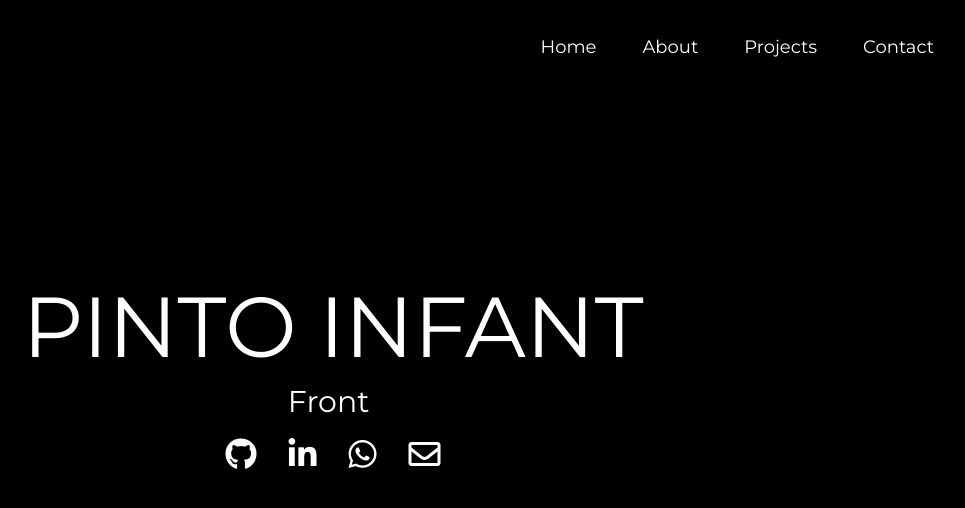
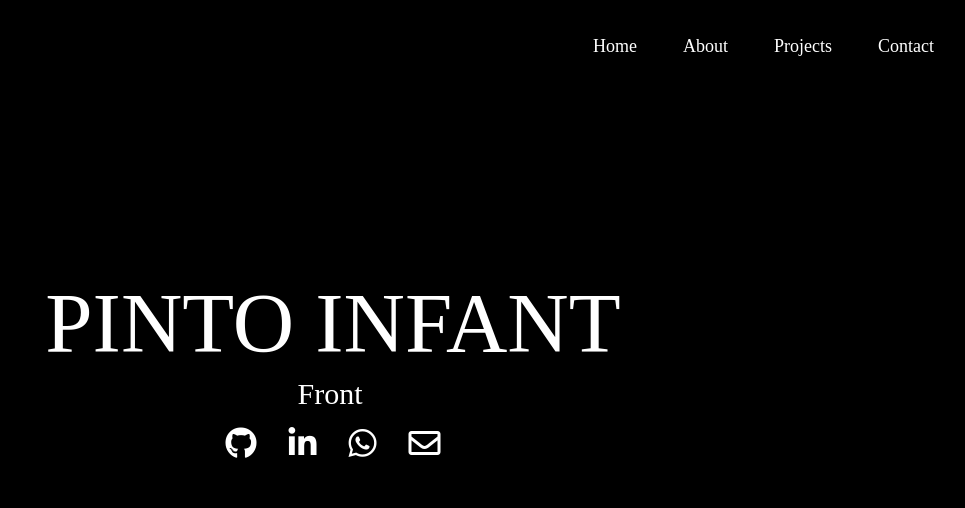
Before and after one commit to Pinto565/portfolio-react, a React (Create React App) app: page / in a window 1280 px wide. Shown: the top 508 px of the page, without its empty margins (307-1272 px from the left). Built offline with nearby package versions, Linux system fonts and the light colour scheme.

Commit message:
Changed Commit

```diff
--- a/src/App.css
+++ b/src/App.css
@@ -3,7 +3,7 @@
   --white: #ffffff;
 }
 * {
-  font-family: "Montserrat";
+  font-family: "Ubuntu";
 }
 body {
   background-color: var(--black);
```
